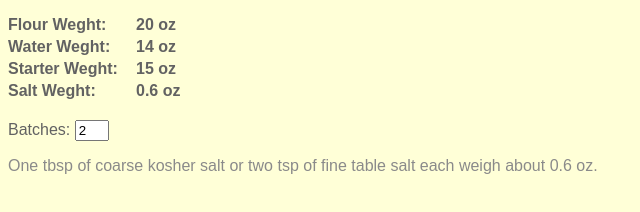
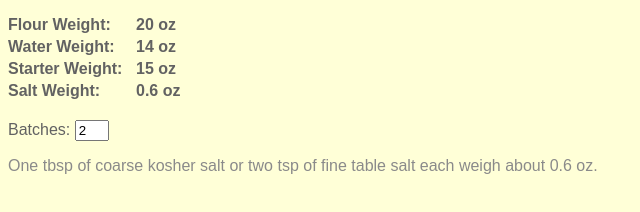
Before and after one commit to d-strickland/crustandcrumb, a plain HTML site: page index.html in a window 1280 px wide. Shown: the full height of the page, 0-640 px from the left. Drawn offline with nearby package versions, Linux system fonts and the light colour scheme.

Commit message:
Fix spelling

```diff
--- a/index.html
+++ b/index.html
@@ -9,7 +9,7 @@
     <div id="app">
       <dl id=recipe>
         <span v-for="(percent, ingredient) in ingredients">
-          <dt>{{ ingredient }} Weght:</dt>
+          <dt>{{ ingredient }} Weight:</dt>
           <dd>{{ batches * flourWeight * percent / 100 }} oz</dd>
         </span>
       </dl>
```
